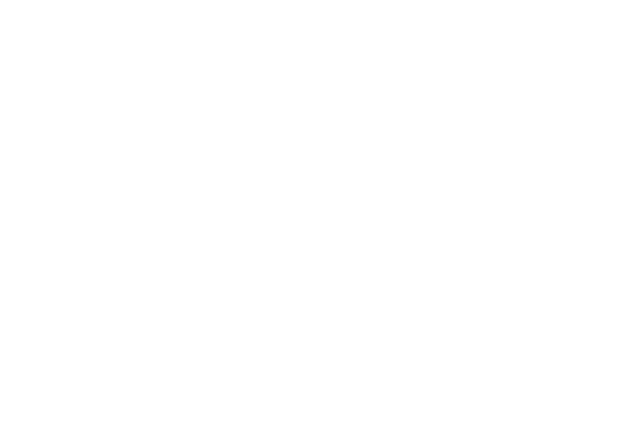
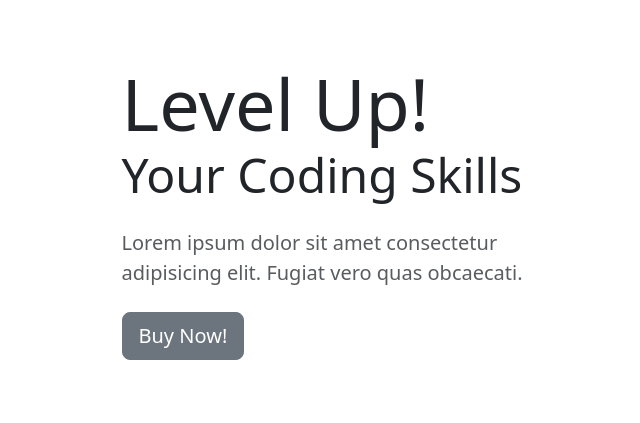
Before and after one commit to dev-satyamthakur/Book-Website, a plain HTML site: page index.html in a window 1280 px wide. Shown: the whole page, without its empty margins (293-933 px from the left). Drawn offline with nearby package versions, Linux system fonts and the light colour scheme.

Commit message:
Adding intro text

```diff
--- a/index.html
+++ b/index.html
@@ -4,9 +4,30 @@
     <meta charset="UTF-8">
     <meta name="viewport" content="width=device-width, initial-scale=1.0">
     <link href="https://cdn.jsdelivr.net/npm/bootstrap@5.3.1/dist/css/bootstrap.min.css" rel="stylesheet" integrity="sha384-4bw+/aepP/YC94hEpVNVgiZdgIC5+VKNBQNGCHeKRQN+PtmoHDEXuppvnDJzQIu9" crossorigin="anonymous">
-    <title>Document</title>
+    <title>Book Site</title>
+    <style>
+        section {
+            padding: 60px 0;
+        }
+    </style>
 </head>
 <body>
 
+    <!-- Intro Section -->
+    <section class="intro">
+        <div class="container-lg">
+            <div class="row justify-content-center">
+                <div class="col-md-5 text-center text-md-start">
+                    <h1>
+                        <div class="display-2">Level Up!</div>
+                        <div class="display-5">Your Coding Skills</div>
+                    </h1>
+                    <p class="lead my-4 text-muted">Lorem ipsum dolor sit amet consectetur adipisicing elit. Fugiat vero quas obcaecati.</p>
+                    <a href="#pricing" class="btn btn-secondary btn-lg">Buy Now!</a>
+                </div>
+            </div>
+        </div>
+    </section>
+
 </body>
 </html>
```
